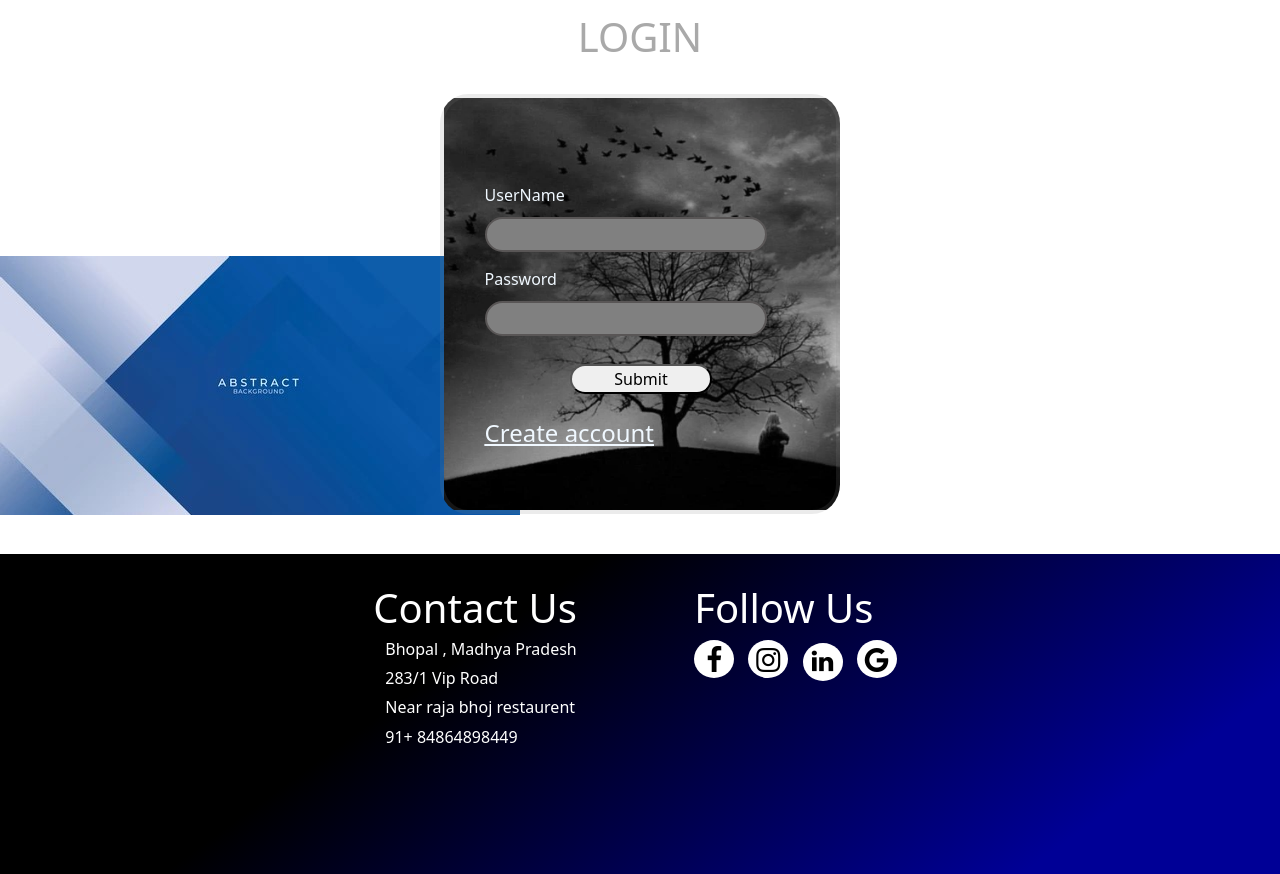
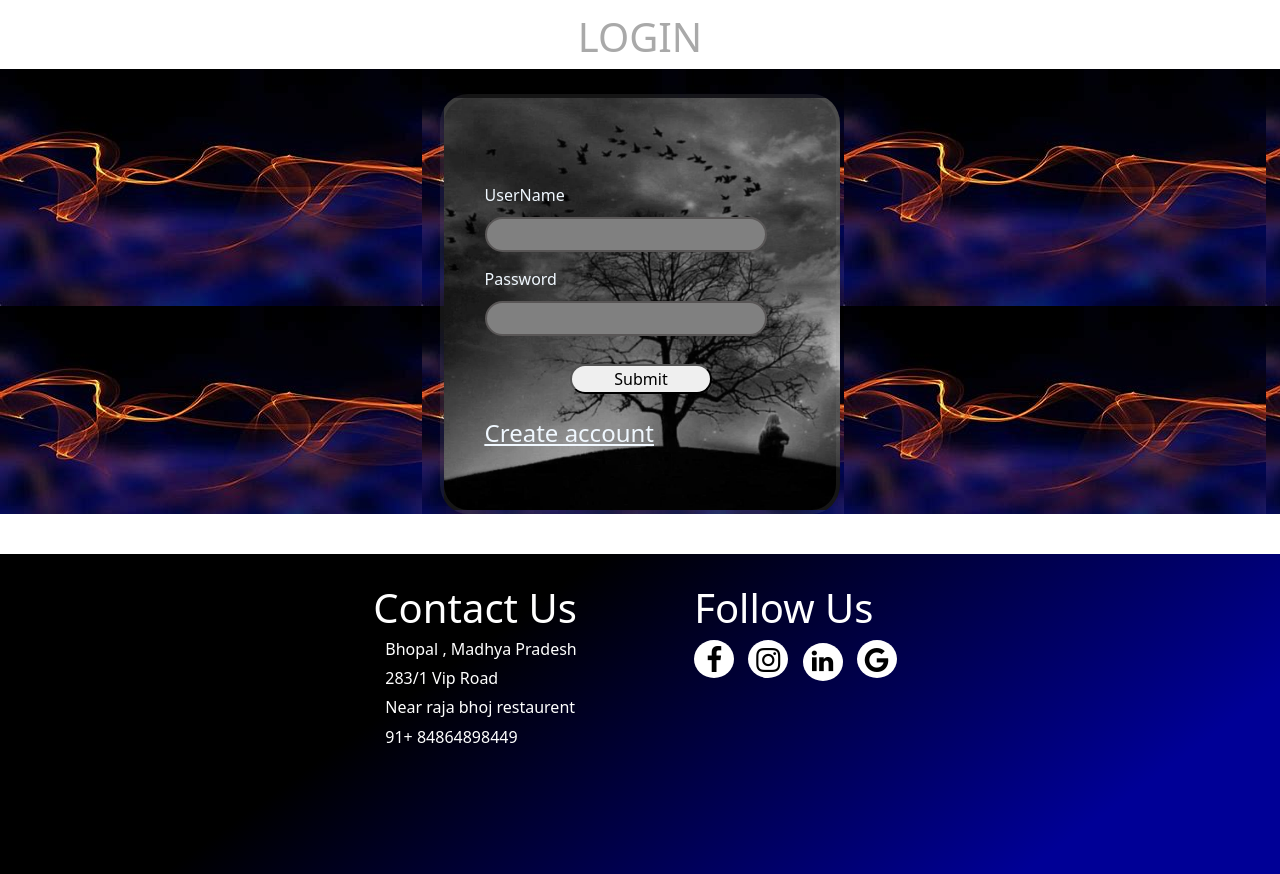
Before and after one commit to SonuAwasthi/Fitness-Club-Gym, a Django app: page /loginpage/ in a window 1280 px wide. Shown: the part 104-978 px from the top of the page. Run offline with Django 4.2, Linux system fonts and the light colour scheme.

Commit message:
footer commit2

```diff
--- a/static/css/loginus.css
+++ b/static/css/loginus.css
@@ -1,9 +1,8 @@
 
-body{
-    background-image:url("/static/img/bglogin.jpg") ;
-    background-position: 0%;
+/* body{
+    background-image:url("/static/img/download.jpg") ;
     background-repeat: no-repeat;
-}
+} */
 
 .first-content{
     display: flex;
@@ -18,6 +17,8 @@ body{
 
 
 .form-contain{
+    background-image:url("/static/img/download\ \(1\).jpg") ;
+    /* background-repeat: no-repeat; */
     display: flex;
     justify-content: center;
     /* background-image: url("/static/img/natur2.png"); */
```
Also changed, not shown: static/img/download (1).jpg (added), static/img/download.jpg (added).
